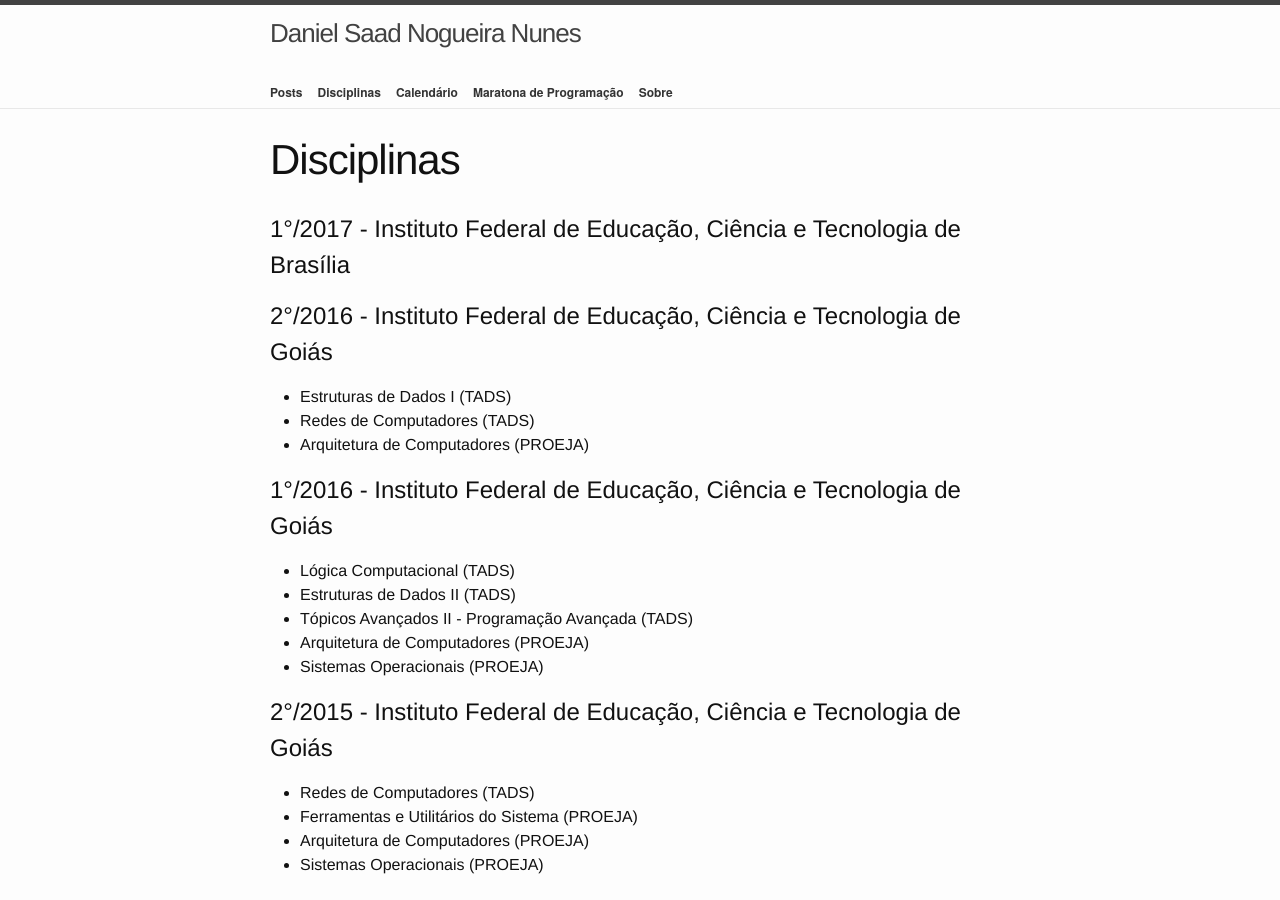
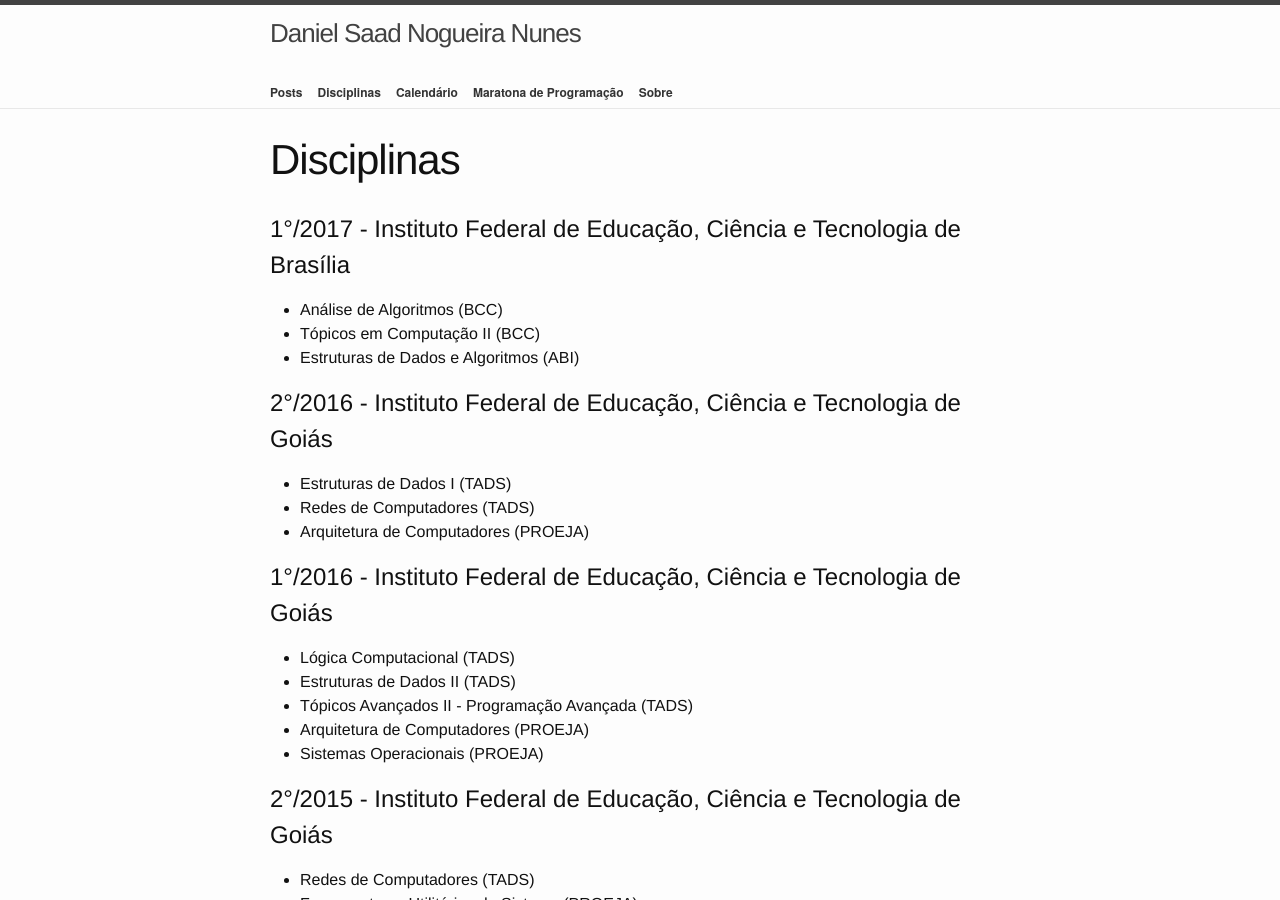
Before and after one commit to danielsaad/danielsaad.github.io, a Jekyll site: the page built from disciplinas/2013-12-19-disciplinas.md, in a window 1280 px wide and 900 px high. Built offline with Jekyll 4.4.1, drawn with Linux system fonts in a browser that asks for light colours; comment, search, counter and statistics services are not loaded.

Commit message:
Adicionando disciplinas 2017/1

```diff
--- a/disciplinas/2013-12-19-disciplinas.md
+++ b/disciplinas/2013-12-19-disciplinas.md
@@ -16,14 +16,16 @@
   _thumbnail_id: '256'
   _edit_last: '1'
 author:
-  login: danielsaad88
-  email: saaddan@gmail.com
-  display_name: Daniel
+  display_name: Daniel Saad
   first_name: ''
   last_name: ''
 ---
 
 # 1°/2017 - Instituto Federal de Educação, Ciência e Tecnologia de Brasília
+
+* Análise de Algoritmos (BCC)
+* Tópicos em Computação II (BCC)
+* Estruturas de Dados e Algoritmos (ABI)
 
 # 2°/2016 - Instituto Federal de Educação, Ciência e Tecnologia de Goiás
 
```
